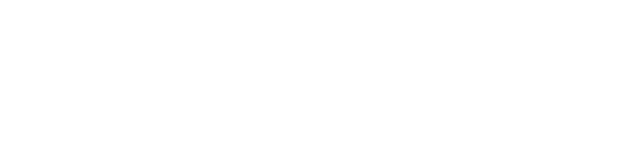
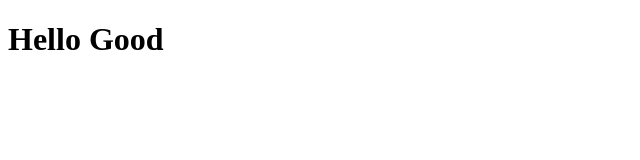
Before and after one commit to Giridhar-github/first_project, a plain HTML site: page index.html in a window 1280 px wide. Shown: the whole page, without its empty margins (0-640 px from the left). Drawn offline with Linux system fonts and the light colour scheme.

Commit message:
added h1

```diff
--- a/index.html
+++ b/index.html
@@ -6,6 +6,6 @@
     <title>2nd commit</title>
 </head>
 <body>
-
+    <h1>Hello Good</h1>
 </body>
 </html>
```
